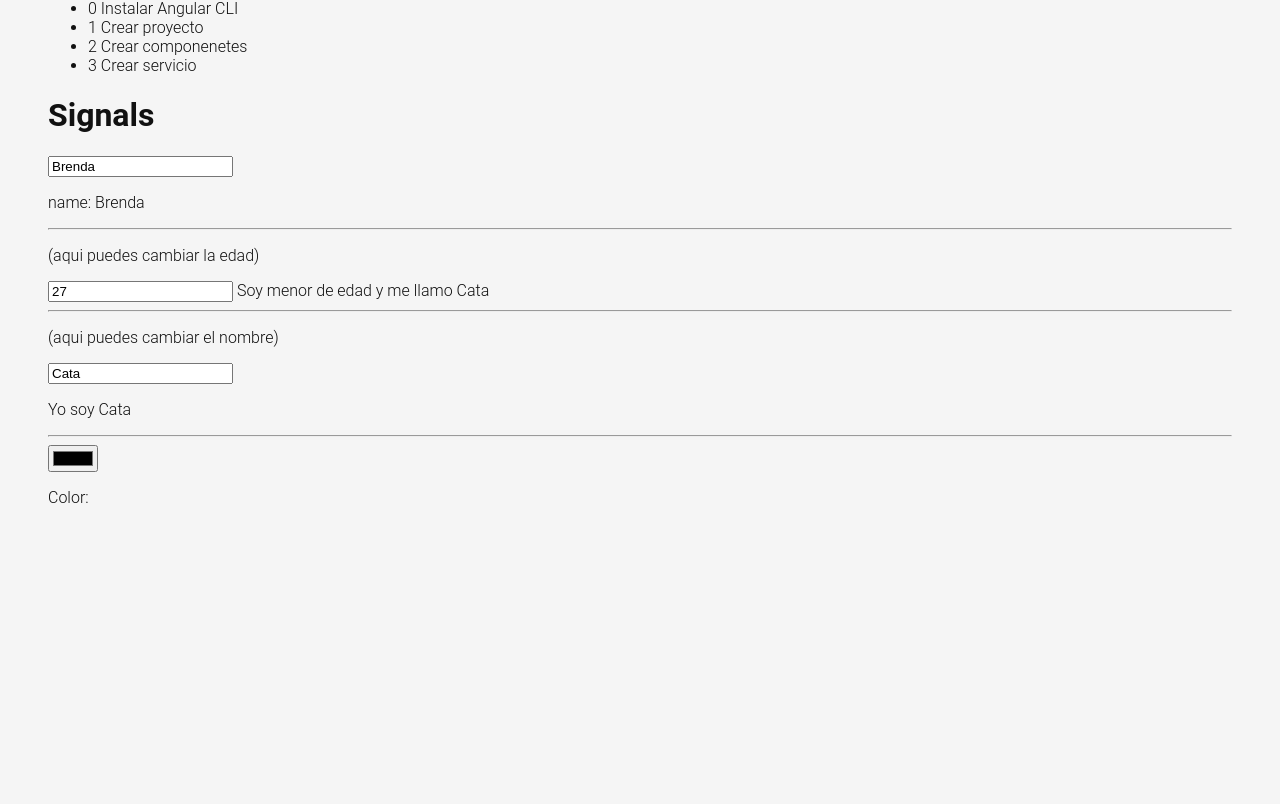
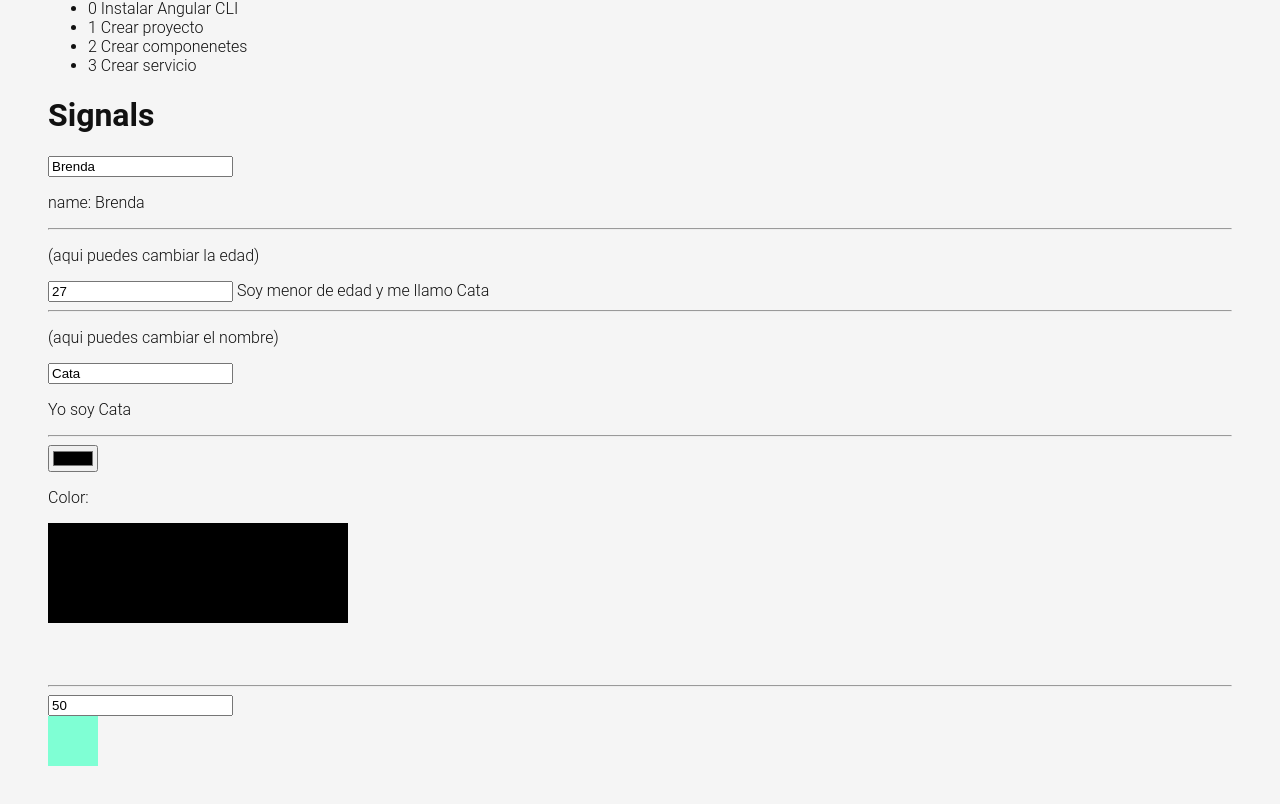
Before and after one commit to brendasutara/app-angular, an Angular app: page /labs in a window 1280 px wide. Shown: the part 1050-1854 px from the top of the page. Before the commit the page ends 1621 px from the top, so only its background shows below. Built offline with nearby package versions, Linux system fonts and the light colour scheme.

Commit message:
Estilos al modo angular

```diff
--- a/src/app/pages/labs/labs.component.css
+++ b/src/app/pages/labs/labs.component.css
@@ -6,3 +6,9 @@
   width: 400px;
   height: auto;
 }
+
+.box {
+  height: 50px;
+  display: block;
+  background-color: aquamarine;
+}
--- a/src/app/pages/labs/labs.component.html
+++ b/src/app/pages/labs/labs.component.html
@@ -89,4 +89,14 @@
   <input type="color" [formControl]="colorCtrl">
   <!-- Aca lo estamos leyendo al value de forma reactiva -->
   <p>Color: {{ colorCtrl.value }}</p>
+  <svg>
+    <g>
+      <rect x="0" y="0" height="100" width="500" [attr.fill]="colorCtrl.value" />
+    </g>
+  </svg>
+
+  <!-- Estilos de Angular -->
+  <hr>
+  <input type="number" [formControl]="widthCtrl">
+  <span class="box" [style.width.px]="widthCtrl.value"></span>
 </div>
--- a/src/app/pages/labs/labs.component.ts
+++ b/src/app/pages/labs/labs.component.ts
@@ -31,6 +31,11 @@
   });
 
   colorCtrl = new FormControl();
+  //Yo quiero controlar el ancho por una propiedad de HTML
+  widthCtrl = new FormControl(50, {
+    nonNullable: true,
+  });
+
   //Leer este value desde la lógica
   constructor() {
     this.colorCtrl.valueChanges.subscribe( value => {
```
